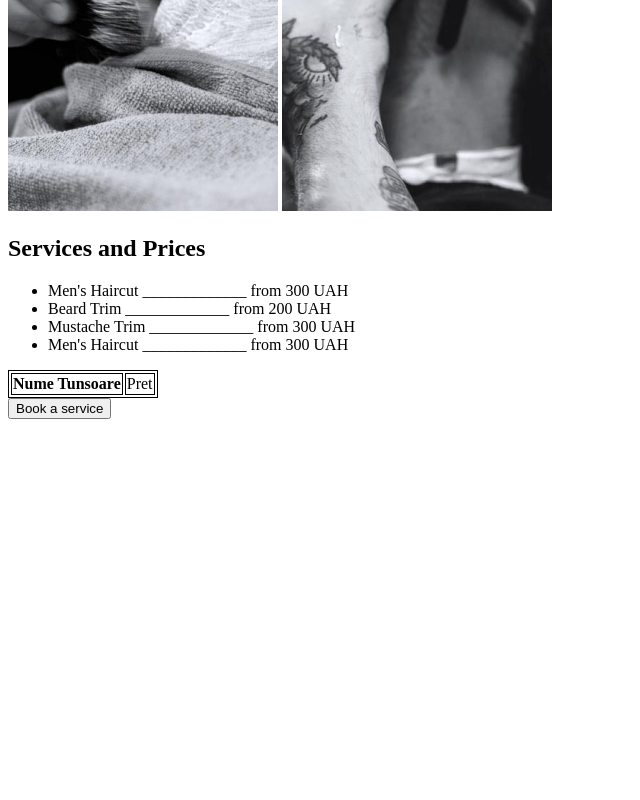
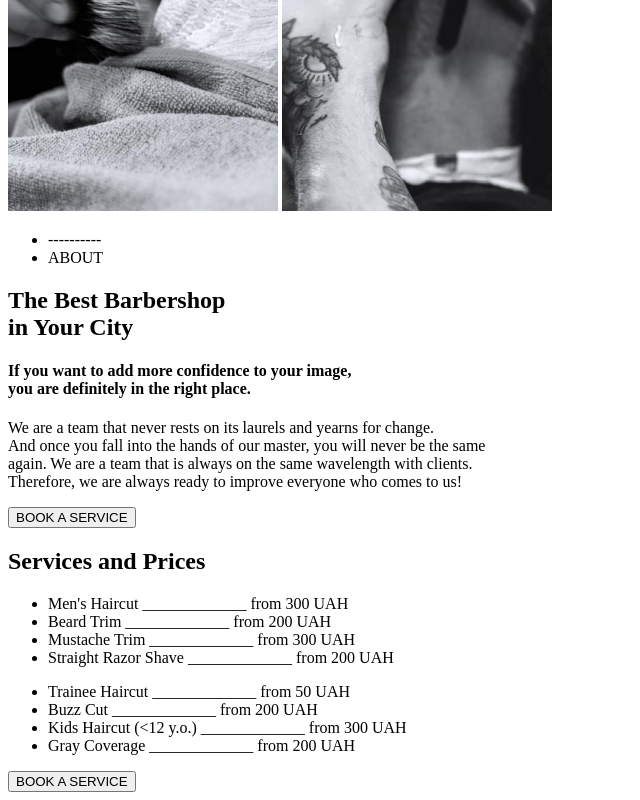
Before and after one commit to mocanufelix/barber-shop2, a plain HTML site: page index.html in a window 1280 px wide. Shown: the part 548-1348 px from the top of the page, without its empty margins (0-640 px from the left). Before the commit the page ends 975 px from the top, so only its background shows below. Drawn offline with Linux system fonts and the light colour scheme.

Commit message:
Update index.html
Am finalizat partea de structura a paginii html

```diff
--- a/index.html
+++ b/index.html
@@ -28,6 +28,22 @@
    <section>
       <img src="images/img1.png" alt="shaving barb photo">
       <img src="images/img2.png" alt="shaving hair on neck photo">
+      <div>
+         <ul>
+            <li><span>----------</span></li>
+            <li><span>ABOUT</span></li>
+         </ul>
+         <h2>The Best Barbershop<br> in Your City</h2>
+         <h4>If you want to add more confidence to your image,<br>
+             you are definitely in the right place.
+         </h4>
+         <p>We are a team that never rests on its laurels and yearns for change.<br>
+            And once you fall into the hands of our master, you will never be the same<br>
+            again. We are a team that is always on the same wavelength with clients.<br>
+            Therefore, we are always ready to improve everyone who comes to us!
+         </p>
+         <button>BOOK A SERVICE</button>
+      </div>
    </section>
    <!-- Services and Prices -->
    <section>
@@ -49,25 +65,37 @@
             <span>from 300 UAH</span>
          </li>
          <li>
-            <span>Men's Haircut</span>
+            <span>Straight Razor Shave</span>
+            <span>_____________</span>
+            <span>from 200 UAH</span>
+         </li>
+      </ul>
+
+      <ul>
+         <li>
+            <span>Trainee Haircut</span>
+            <span>_____________</span>
+            <span>from 50 UAH</span>
+         </li>
+         <li>
+            <span>Buzz Cut</span>
+            <span>_____________</span>
+            <span>from 200 UAH</span>
+         </li>
+         <li>
+            <span>Kids Haircut (<12 y.o.)</span>
             <span>_____________</span>
             <span>from 300 UAH</span>
          </li>
+         <li>
+            <span>Gray Coverage</span>
+            <span>_____________</span>
+            <span>from 200 UAH</span>
+         </li>
       </ul>
-      <table >
-         <tr>
-            <th>Nume Tunsoare</th>
-            <td>Pret</td>
-         </tr>
-      </table>
-      <button>Book a service</button>
-   </section>
 
-   <style>
-      table, th, td {
-          border:1px solid black;
-      }
-  </style>
+      <button>BOOK A SERVICE</button>
+
 
  </body>
  </html>
```
